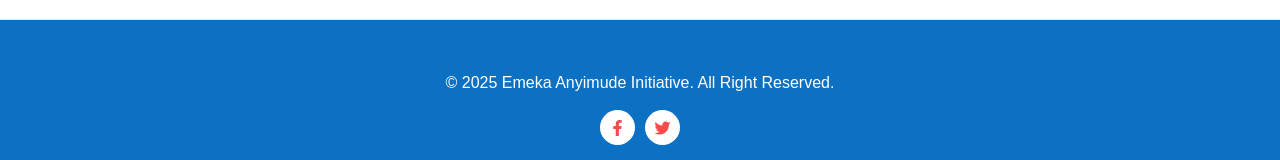
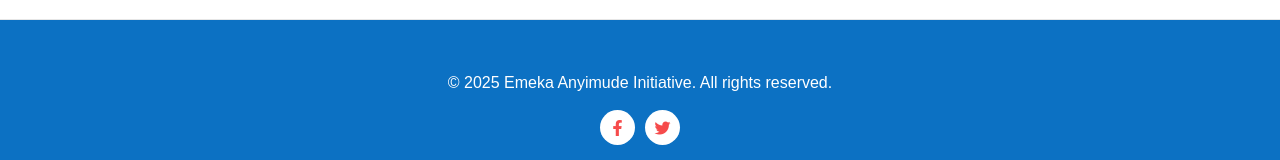
Before and after one commit to sanusijen/emeka, a React (Create React App) app: page /december in a window 1280 px wide. Shown: the part 1283-1443 px from the top of the page. Built offline with nearby package versions, Linux system fonts and the light colour scheme; a web font is replaced by a local one.

Commit message:
Fix copyright text capitalization in footer

```diff
--- a/src/components/footer.js
+++ b/src/components/footer.js
@@ -23,7 +23,7 @@ function AppFooter() {
 
   return (
     <Container fluid>
-      <div className="copyright">&copy; 2025 Emeka Anyimude Initiative. All Right Reserved.</div>
+      <div className="copyright">&copy; 2025 Emeka Anyimude Initiative. All rights reserved.</div>
       <div className="socials">
         <ul>
           <li><a href="https://www.facebook.com"><i className="fab fa-facebook-f"></i></a></li>
```
